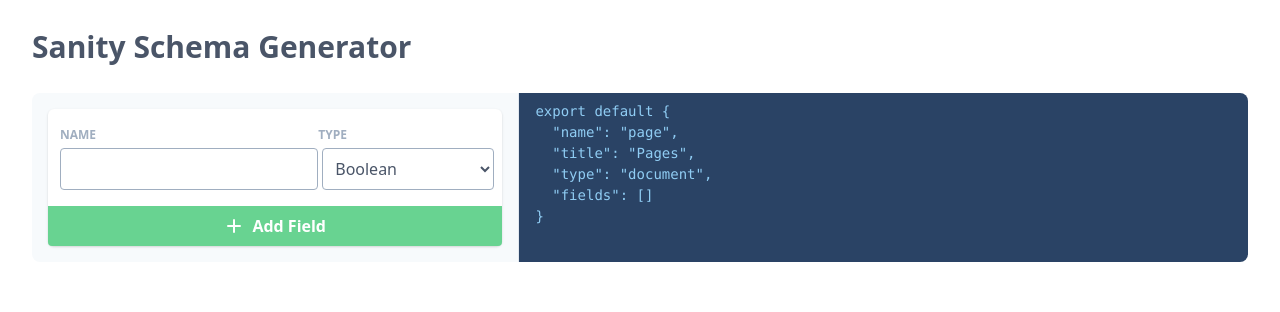
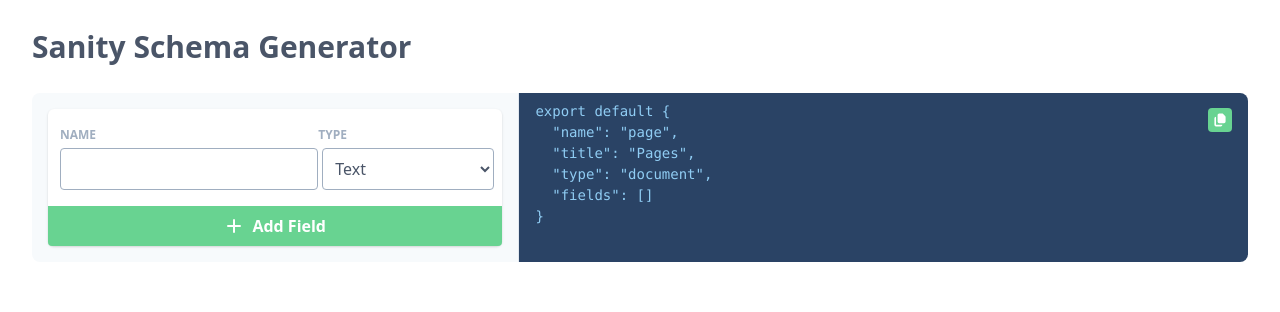
Before and after one commit to SimeonGriggs/sanity-schema-generator, a React (Vite) app: page / in a window 1280 px wide. Shown: the top 312 px of the page. Built offline with nearby package versions, Linux system fonts and the light colour scheme.

Commit message:
copy button, state-managed fields

```diff
--- a/src/components/ButtonSmall.jsx
+++ b/src/components/ButtonSmall.jsx
@@ -4,11 +4,13 @@
 import x from '../svg/sm-x.svg';
 import cheveronDown from '../svg/sm-cheveron-down.svg';
 import cheveronUp from '../svg/sm-cheveron-up.svg';
+import documentDuplicate from '../svg/sm-document-duplicate.svg';
 
 const ButtonSmall = ({ onClick, disabled, color, icon }) => {
   const colors = {
     red: 'bg-red-400 hover:bg-red-500',
     orange: 'bg-orange-400 hover:bg-orange-500',
+    green: 'bg-green-400 hover:bg-green-500',
     blue: 'bg-blue-400 hover:bg-blue-500',
     gray: 'bg-gray-500 hover:bg-gray-600',
   };
@@ -18,12 +20,13 @@
     x,
     cheveronDown,
     cheveronUp,
+    documentDuplicate,
   };
 
   return (
     <button
       type="button"
-      className={`transition-colors duration-200 p-1 text-white rounded ${
+      className={`transition-colors duration-200 p-1 text-white rounded w-6 h-6 ${
         colors[color]
       } ${disabled ? 'opacity-25 pointer-events-none' : ''}`}
       disabled={disabled}
--- a/src/components/FieldAdd.jsx
+++ b/src/components/FieldAdd.jsx
@@ -1,11 +1,6 @@
 import React, { useRef, useState, useEffect } from 'react';
 
-import {
-  sanitize,
-  titleCaseWord,
-  formatName,
-  formatTitle,
-} from '../helpers/helpers.js';
+import { formatName, formatTitle, schemaTypes } from '../helpers/helpers.js';
 
 import plus from '../svg/sm-plus.svg';
 
@@ -16,46 +11,48 @@
   schema,
   setSchema,
 }) => {
-  const refName = useRef(null);
-  const refType = useRef(null);
-
-  useEffect(() => {
-    if (refName.current && field) refName.current.value = field.name;
-    if (refType.current && field) refType.current.value = field.type;
-  });
-
+  const refName = useRef();
+  const refType = useRef();
+  const [name, setName] = useState(field ? field.name : '');
+  const [type, setType] = useState(
+    field ? field.type : schemaTypes[0].toLowerCase()
+  );
   const [buttonText, setButtonText] = useState(
     buttonMode === 'edit' ? 'Edit Field' : 'Add Field'
   );
 
-  const schemaTypes = [
-    'Boolean',
-    'Date',
-    'Datetime',
-    'Number',
-    'Slug',
-    'String',
-    'Text',
-    'URL',
-  ];
+  function handleChange(event) {
+    if (event.target.name === 'name') setName(event.target.value);
+    if (event.target.name === 'type') setType(event.target.value);
+  }
 
   function addField(e) {
     if (e) e.preventDefault();
 
-    if (!refType.current.value || !refName.current.value) {
+    if (!name || !type) {
       return null;
     }
 
-    const currentFieldAdd = schema;
+    const currentFieldAdd = [...schema]; // New array
     const thisField = {
-      title: formatTitle(refName.current.value),
-      name: formatName(refName.current.value),
-      type: refType.current.value,
+      title: formatTitle(name),
+      name: formatName(name),
+      type,
     };
+
+    // TODO: More on this
+    if (name === 'array') {
+      thisField.of = [];
+    }
+
+    // TODO: More on this
+    if (name === 'object') {
+      thisField.fields = [];
+    }
 
     // This will find and override any field with the same name
     const fieldIndex = schema.findIndex(
-      field => field.name.toLowerCase() === refName.current.value.toLowerCase()
+      findField => findField.name.toLowerCase() === name.toLowerCase()
     );
 
     // Update or add field
@@ -63,18 +60,18 @@
       ? (currentFieldAdd[fieldIndex] = thisField)
       : currentFieldAdd.push(thisField);
 
-    setSchema([...currentFieldAdd]);
+    setSchema(currentFieldAdd);
 
-    refName.current.value = '';
+    // Re-set state
+    setName('');
 
-    if (!field) {
-      refName.current.focus();
-    }
+    // Re-focus input if FieldAdd was used
+    if (!field) refName.current.focus();
 
-    if (setEditorVisible) {
-      setEditorVisible(false);
-    }
+    // Hide field editor if used
+    if (setEditorVisible) setEditorVisible(false);
 
+    // Restore button text
     setButtonText('Add Field');
   }
 
@@ -100,8 +97,10 @@
           <br />
           <input
             name="name"
+            ref={refName}
+            value={name}
+            onChange={handleChange}
             className="outline-none focus:border-green-400 focus:bg-green-100 bg-white p-2 border rounded border-gray-500 w-full"
-            ref={refName}
           />
         </label>
         <label htmlFor="type" className="w-2/5">
@@ -110,13 +109,18 @@
           </span>
           <br />
           <select
-            className="outline-none focus:border-green-400 focus:bg-green-100 bg-white p-2 ml-1 border rounded border-gray-500 w-full"
             name="type"
             ref={refType}
+            value={type}
+            onChange={handleChange}
+            className="outline-none focus:border-green-400 focus:bg-green-100 bg-white p-2 ml-1 border rounded border-gray-500 w-full"
           >
-            {schemaTypes.map(type => (
-              <option key={type.toLowerCase()} value={type.toLowerCase()}>
-                {type}
+            {schemaTypes.map(schemaType => (
+              <option
+                key={schemaType.toLowerCase()}
+                value={schemaType.toLowerCase()}
+              >
+                {schemaType}
               </option>
             ))}
           </select>
@@ -124,15 +128,10 @@
       </div>
 
       <button
-        type="button"
+        type="submit"
         className="py-2 px-4 mt-1 w-full bg-green-400 focus:bg-green-600 hover:bg-green-600 transition-colors duration-200 text-white rounded-b flex items-center justify-center font-bold"
-        onClick={addField}
       >
-        <img
-          className="w-5 h-auto mr-2 text-white"
-          src={plus}
-          alt="Add Field"
-        />
+        <img className="w-5 h-auto mr-2 text-white" src={plus} alt="" />
         {buttonText}
       </button>
     </form>
--- a/src/components/FieldItem.jsx
+++ b/src/components/FieldItem.jsx
@@ -4,14 +4,7 @@
 import ButtonSmall from './ButtonSmall.jsx';
 
 const FieldItem = ({ field, index, schema, setSchema }) => {
-  const [buttonText, setButtonText] = useState('Add Field');
   const [editorVisible, setEditorVisible] = useState(false);
-
-  // Edit field based on name
-  function editField(name, type) {
-    setEditorVisible(!editorVisible);
-    setButtonText('Edit Field');
-  }
 
   // Delete field based on name
   function deleteField(name) {
@@ -20,11 +13,11 @@
 
   // Shift field up/down the array
   function moveField(amount = 1) {
-    if (!index || !schema) return null;
+    if (!schema) return null;
 
+    const updatedSchema = [...schema]; // Spreading makes a *new* array
     const movingPosition = schema[index];
     const shiftedPosition = schema[index + amount];
-    const updatedSchema = [...schema]; // Spreading makes a *new* array
 
     updatedSchema[index + amount] = movingPosition;
     updatedSchema[index] = shiftedPosition;
@@ -61,7 +54,7 @@
           <ButtonSmall
             color="orange"
             icon="pencil"
-            onClick={() => editField(field.name, field.type)}
+            onClick={() => setEditorVisible(!editorVisible)}
           />
           <ButtonSmall
             color="red"
--- a/src/components/Output.jsx
+++ b/src/components/Output.jsx
@@ -1,6 +1,10 @@
-import React, { useRef } from 'react';
+import React, { useRef, useState } from 'react';
 
-const Output = ({ schema, setSchema }) => {
+import ButtonSmall from './ButtonSmall.jsx';
+
+const Output = ({ schema }) => {
+  const refTextarea = useRef();
+  const [copyNotification, setCopyNotification] = useState(false);
   const complete = {
     name: 'page',
     title: 'Pages',
@@ -8,9 +12,43 @@
     fields: schema,
   };
 
+  function copyToClipboard() {
+    if (!refTextarea.current) return null;
+
+    refTextarea.current.select();
+    document.execCommand('copy');
+    refTextarea.current.blur();
+    setCopyNotification(true);
+
+    setTimeout(() => setCopyNotification(false), 1000);
+  }
+
   return (
-    <section className="bg-blue-900 text-blue-300 border-l border-l-gray-200 rounded-r rounded-r-lg p-2 px-4 flex-1 text-sm">
+    <section className="bg-blue-900 text-blue-300 border-l border-l-gray-200 rounded-r rounded-r-lg p-2 px-4 flex-1 text-sm relative">
+      <div className="absolute flex items-center top-0 right-0 py-2 px-4">
+        <div
+          className={`text-white font-bold transition-opacity duration-200 ease-in-out p-2 ${
+            copyNotification ? 'opacity-100' : 'opacity-0'
+          }`}
+        >
+          Copied!
+        </div>
+        <ButtonSmall
+          onClick={() => copyToClipboard()}
+          color="green"
+          icon="documentDuplicate"
+        />
+      </div>
+
       <pre>export default {JSON.stringify(complete, null, '  ')}</pre>
+
+      <form className="absolute opacity-0 pointer-events-none">
+        <textarea
+          readOnly
+          ref={refTextarea}
+          value={`export default ${JSON.stringify(complete, null, '  ')}`}
+        />
+      </form>
     </section>
   );
 };
--- a/src/helpers/helpers.js
+++ b/src/helpers/helpers.js
@@ -34,3 +34,17 @@
     .join(' ')
     .trim();
 }
+
+export const schemaTypes = [
+  'Text',
+  'Array',
+  'Object',
+  'Boolean',
+  'Date',
+  'Datetime',
+  'Number',
+  'Image',
+  'Slug',
+  'String',
+  'URL',
+];
```
Also changed, not shown: src/svg/sm-document-duplicate.svg (added).
